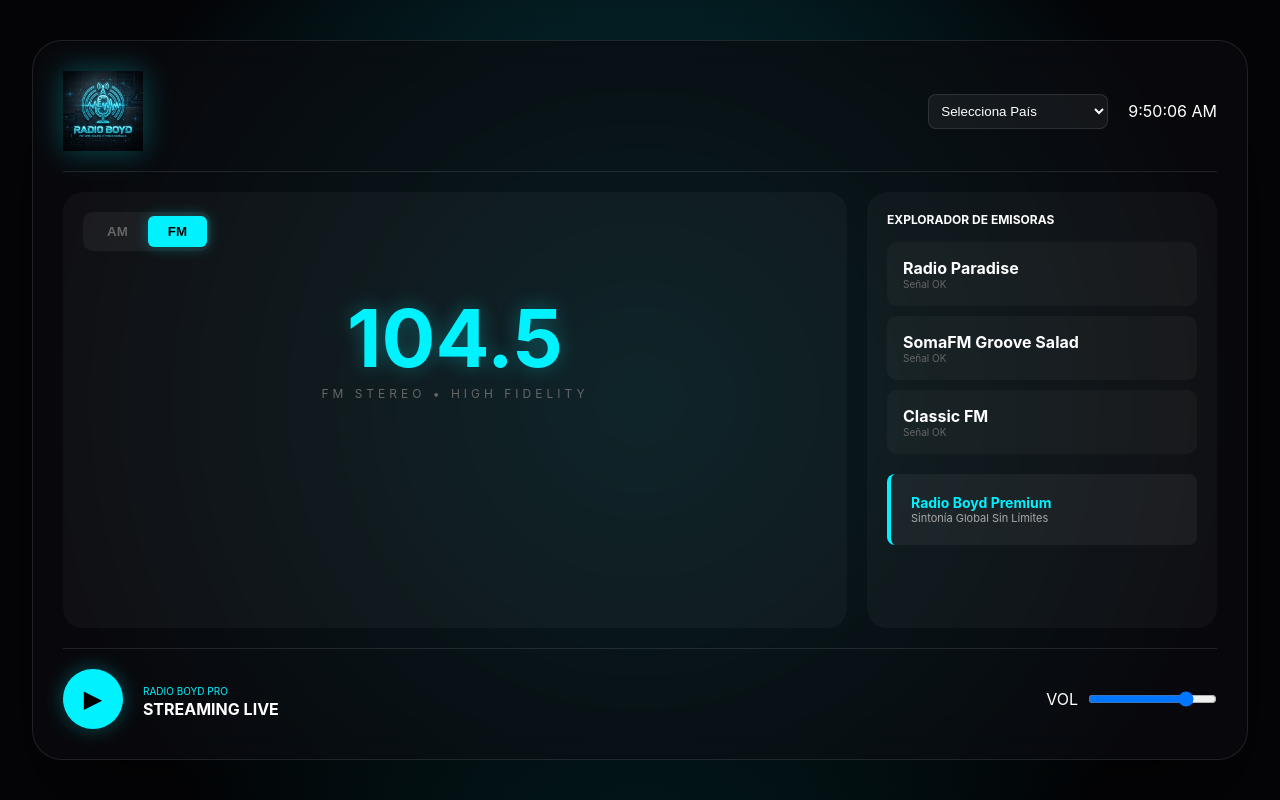
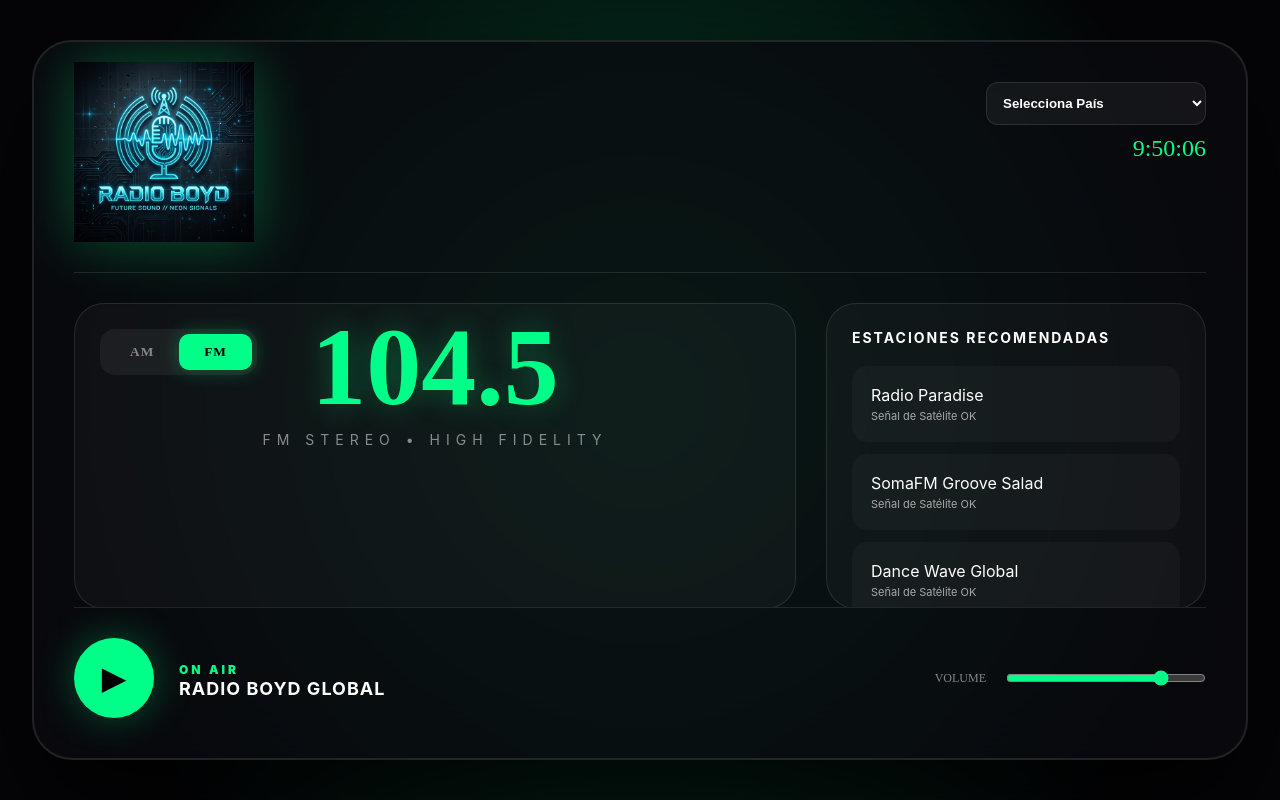
Before and after one commit to japonboyd-stack/radio-boyd, a plain HTML site: page index.html in a window 1280 px wide. Drawn offline with Linux system fonts and the light colour scheme.

Commit message:
NEON VERSION: Giant Logo, No service worker, and Neutral Compliance

```diff
--- a/index.html
+++ b/index.html
@@ -3,16 +3,15 @@
 <head>
     <meta charset="UTF-8">
     <meta name="viewport" content="width=device-width, initial-scale=1.0">
-    <title>Radio Boyd | FINAL VERSION</title>
+    <title>Radio Boyd | NEON VERSION</title>
     <style>
         :root {
             --bg-dark: #050508;
             --surface: rgba(255, 255, 255, 0.03);
             --surface-border: rgba(255, 255, 255, 0.1);
             --text-primary: #ffffff;
-            --text-secondary: rgba(255, 255, 255, 0.6);
-            --fm-color: #00f2ff;
-            --fm-glow: rgba(0, 242, 255, 0.3);
+            --fm-color: #00ff88; /* CAMBIADO A VERDE NEÓN PARA IDENTIFICAR VERSIÓN */
+            --fm-glow: rgba(0, 255, 136, 0.3);
             --am-color: #ff9d00;
             --am-glow: rgba(255, 157, 0, 0.3);
             --active-color: var(--fm-color);
@@ -20,41 +19,56 @@
         }
         * { margin: 0; padding: 0; box-sizing: border-box; }
         body { background: var(--bg-dark); color: var(--text-primary); font-family: 'Inter', sans-serif; height: 100vh; overflow: hidden; display: flex; justify-content: center; align-items: center; }
-        .glow-bg { position: fixed; top: -50%; left: -50%; width: 200%; height: 200%; background: radial-gradient(circle at center, var(--active-glow) 0%, transparent 40%); z-index: -1; transition: background 0.8s ease; }
-        .app-container { width: 95vw; height: 90vh; max-height: 800px; background: rgba(10, 10, 15, 0.7); backdrop-filter: blur(20px); border: 1px solid var(--surface-border); border-radius: 30px; display: grid; grid-template-rows: auto 1fr auto; padding: 30px; box-shadow: 0 50px 100px rgba(0,0,0,0.5); overflow: hidden; }
-        header { display: flex; justify-content: space-between; align-items: center; padding-bottom: 20px; border-bottom: 1px solid var(--surface-border); }
-        .main-logo { height: 80px; filter: drop-shadow(0 0 15px var(--active-glow)); transition: all 0.5s; }
-        .header-meta { display: flex; align-items: center; gap: 20px; }
-        #select-country { background: rgba(255,255,255,0.05); border: 1px solid var(--surface-border); color: #fff; padding: 8px; border-radius: 8px; width: 180px; }
-        main { display: grid; grid-template-columns: 1fr 350px; gap: 20px; padding: 20px 0; overflow: hidden; }
-        .broadcast-panel { background: var(--surface); border-radius: 20px; display: flex; flex-direction: column; justify-content: center; align-items: center; position: relative; }
-        .station-toggle { position: absolute; top: 20px; left: 20px; display: flex; background: rgba(255,255,255,0.05); border-radius: 10px; padding: 4px; }
-        .toggle-btn { background: transparent; border: none; color: #666; padding: 8px 20px; cursor: pointer; border-radius: 6px; font-weight: bold; }
-        .toggle-btn.active { background: var(--active-color); color: #000; box-shadow: 0 0 15px var(--active-glow); }
-        .station-info h1 { font-size: 80px; color: var(--active-color); text-shadow: 0 0 20px var(--active-glow); text-align: center; }
-        .station-info span { display: block; text-align: center; font-size: 12px; color: #666; letter-spacing: 4px; }
-        .ads-panel { background: var(--surface); border-radius: 20px; padding: 20px; overflow-y: auto; }
-        .station-item { padding: 15px; background: rgba(255,255,255,0.03); border-radius: 10px; margin-bottom: 10px; cursor: pointer; border: 1px solid transparent; transition: 0.3s; }
-        .station-item:hover { border-color: var(--active-color); background: rgba(255,255,255,0.06); }
-        .station-name { font-weight: bold; }
-        .bars { display: flex; gap: 4px; align-items: flex-end; height: 100px; margin-top: 30px; }
-        .bar { width: 6px; background: var(--active-color); border-radius: 3px; box-shadow: 0 0 10px var(--active-glow); }
-        footer { padding-top: 20px; border-top: 1px solid var(--surface-border); display: flex; justify-content: space-between; align-items: center; }
-        .control-btn { width: 60px; height: 60px; border-radius: 50%; background: var(--active-color); border: none; font-size: 24px; cursor: pointer; box-shadow: 0 0 20px var(--active-glow); }
-        .am-filter { filter: sepia(0.5) contrast(1.2); }
-        .crackling-noise { position: fixed; top: 0; left: 0; width: 100%; height: 100%; pointer-events: none; opacity: 0; background: url('https://media.giphy.com/media/oEI9uWUiclsRTlA8Is/giphy.gif'); mix-blend-mode: overlay; }
-        body.theme-am .crackling-noise { opacity: 0.05; }
+        .glow-bg { position: fixed; top: -50%; left: -50%; width: 200%; height: 200%; background: radial-gradient(circle at center, var(--active-glow) 0%, transparent 40%); z-index: -1; }
+        .app-container { width: 95vw; height: 90vh; max-height: 850px; background: rgba(10, 10, 15, 0.8); backdrop-filter: blur(30px); border: 2px solid var(--surface-border); border-radius: 40px; display: grid; grid-template-rows: auto 1fr auto; padding: 40px; box-shadow: 0 50px 100px rgba(0,0,0,0.8); overflow: hidden; }
+        header { display: flex; justify-content: space-between; align-items: flex-start; padding-bottom: 30px; border-bottom: 1px solid var(--surface-border); }
+
+        /* LOGO GIGANTE Y PREMIUM */
+        .main-logo {
+            height: 180px;
+            width: auto;
+            filter: drop-shadow(0 0 30px var(--active-glow));
+            transition: all 0.5s ease;
+            margin-top: -20px;
+        }
+
+        .header-meta { display: flex; flex-direction: column; align-items: flex-end; gap: 10px; }
+        #select-country { background: rgba(255,255,255,0.05); border: 1px solid var(--surface-border); color: #fff; padding: 12px; border-radius: 12px; width: 220px; font-weight: bold; }
+
+        main { display: grid; grid-template-columns: 1fr 380px; gap: 30px; padding: 30px 0; overflow: hidden; }
+        .broadcast-panel { background: var(--surface); border-radius: 30px; display: flex; flex-direction: column; justify-content: center; align-items: center; position: relative; border: 1px solid var(--surface-border); }
+        .station-toggle { position: absolute; top: 25px; left: 25px; display: flex; background: rgba(255,255,255,0.05); border-radius: 15px; padding: 5px; }
+        .toggle-btn { background: transparent; border: none; color: #888; padding: 10px 25px; cursor: pointer; border-radius: 10px; font-weight: 900; letter-spacing: 1px; font-family: 'Orbitron'; }
+        .toggle-btn.active { background: var(--active-color); color: #000; box-shadow: 0 0 20px var(--active-glow); }
+
+        .station-info h1 { font-size: 110px; font-family: 'Orbitron'; color: var(--active-color); text-shadow: 0 0 30px var(--active-glow); text-align: center; }
+        .station-info span { display: block; text-align: center; font-size: 14px; color: var(--text-primary); opacity: 0.5; letter-spacing: 6px; text-transform: uppercase; }
+
+        .ads-panel { background: var(--surface); border-radius: 30px; padding: 25px; overflow-y: auto; border: 1px solid var(--surface-border); }
+        .station-item { padding: 18px; background: rgba(255,255,255,0.03); border-radius: 15px; margin-bottom: 12px; cursor: pointer; border: 1px solid transparent; transition: 0.3s; }
+        .station-item:hover { border-color: var(--active-color); background: rgba(255,255,255,0.08); transform: translateX(5px); }
+
+        .bars { display: flex; gap: 6px; align-items: flex-end; height: 120px; margin-top: 40px; }
+        .bar { width: 8px; background: var(--active-color); border-radius: 4px; box-shadow: 0 0 15px var(--active-glow); transition: height 0.1s ease; }
+
+        footer { padding-top: 30px; border-top: 1px solid var(--surface-border); display: flex; justify-content: space-between; align-items: center; }
+        .control-btn { width: 80px; height: 80px; border-radius: 50%; background: var(--active-color); border: none; font-size: 32px; cursor: pointer; box-shadow: 0 0 40px var(--active-glow); display: flex; align-items: center; justify-content: center; transition: 0.2s; }
+        .control-btn:hover { transform: scale(1.1); }
+
+        .crackling-noise { position: fixed; top: 0; left: 0; width: 100%; height: 100%; pointer-events: none; opacity: 0; background: url('https://media.giphy.com/media/oEI9uWUiclsRTlA8Is/giphy.gif'); mix-blend-mode: overlay; z-index: 100; }
+        body.theme-am .crackling-noise { opacity: 0.08; }
+        .am-filter { filter: sepia(0.4) contrast(1.1) brightness(0.9); transition: 0.5s; }
     </style>
 </head>
 <body class="theme-fm">
     <div class="glow-bg"></div>
     <div class="crackling-noise"></div>
-    <div class="app-container">
+    <div class="app-container" id="main-ui">
         <header>
             <img src="assets/logo.png" class="main-logo" alt="Logo">
             <div class="header-meta">
-                <select id="select-country"><option value="">Selecciona País</option></select>
-                <div id="current-time">00:00:00</div>
+                <select id="select-country"><option value="">Sintonizando Países...</option></select>
+                <div id="current-time" style="font-family: 'Orbitron'; font-size: 24px; color: var(--active-color);">00:00:00</div>
             </div>
         </header>
         <main>
@@ -70,29 +84,39 @@
                 <div class="bars" id="visualizer"></div>
             </section>
             <section class="ads-panel">
-                <h2 style="font-size: 12px; margin-bottom: 15px;">EXPLORADOR DE EMISORAS</h2>
+                <h2 style="font-size: 14px; margin-bottom: 20px; letter-spacing: 2px;">ESTACIONES RECOMENDADAS</h2>
                 <div id="stations-list"></div>
-                <div id="ads-container" style="margin-top: 20px;">
-                    <div style="padding: 20px; background: rgba(255,255,255,0.05); border-left: 4px solid var(--active-color); border-radius: 8px;">
-                        <h3 style="font-size: 14px; color: var(--active-color);">Radio Boyd Premium</h3>
-                        <p style="font-size: 11px; color: #aaa;">Sintonía Global Sin Límites</p>
+                <div id="ads-container" style="margin-top: 30px;">
+                    <div style="padding: 25px; background: rgba(255,255,255,0.05); border-left: 5px solid var(--active-color); border-radius: 15px;">
+                        <h3 style="font-size: 16px; color: var(--active-color);">Radio Boyd Pro</h3>
+                        <p style="font-size: 12px; color: #aaa; margin-top: 5px;">Versión Global 3.0 • Premium Streaming</p>
                     </div>
                 </div>
             </section>
         </main>
         <footer>
+            <div style="display: flex; align-items: center; gap: 25px;">
+                <button id="play-btn" class="control-btn">▶</button>
+                <div>
+                    <span style="font-size: 12px; color: var(--active-color); letter-spacing: 3px; font-weight: 900;">ON AIR</span><br>
+                    <b style="font-size: 18px; letter-spacing: 1px;">RADIO BOYD GLOBAL</b>
+                </div>
+            </div>
             <div style="display: flex; align-items: center; gap: 20px;">
-                <button id="play-btn" class="control-btn">▶</button>
-                <div><span style="font-size: 10px; color: var(--active-color);">RADIO BOYD PRO</span><br><b>STREAMING LIVE</b></div>
-            </div>
-            <div style="display: flex; align-items: center; gap: 10px;">
-                <span>VOL</span>
-                <input type="range" id="volume-slider" min="0" max="100" value="80">
+                <span style="font-family: 'Orbitron'; font-size: 12px; opacity: 0.5;">VOLUME</span>
+                <input type="range" id="volume-slider" min="0" max="100" value="80" style="width: 200px; accent-color: var(--active-color);">
             </div>
         </footer>
     </div>
 
     <script>
+        // ELIMINACIÓN DE CACHÉ FORZADA
+        if ('serviceWorker' in navigator) {
+            navigator.serviceWorker.getRegistrations().then(function(registrations) {
+                for(let registration of registrations) { registration.unregister(); }
+            });
+        }
+
         document.addEventListener('DOMContentLoaded', () => {
             const playBtn = document.getElementById('play-btn');
             const freqDisplay = document.getElementById('freq-display');
@@ -112,7 +136,7 @@
             const FALLBACK_STATIONS = [
                 { name: "Radio Paradise", url: "https://stream.radioparadise.com/mp3_128" },
                 { name: "SomaFM Groove Salad", url: "https://ice1.somafm.com/groovesalad-128-mp3" },
-                { name: "Classic FM", url: "https://media-ice.musicradio.com/ClassicFMMP3" }
+                { name: "Dance Wave Global", url: "https://dancewave.online/dance.mp3" }
             ];
 
             function renderDefault() {
@@ -120,7 +144,7 @@
                 FALLBACK_STATIONS.forEach(s => {
                     const item = document.createElement('div');
                     item.className = 'station-item';
-                    item.innerHTML = `<div class="station-name">${s.name}</div><div style="font-size:10px; color:#666;">Señal OK</div>`;
+                    item.innerHTML = `<div class="station-name">${s.name}</div><div style="font-size:11px; color:#aaa; margin-top:4px;">Señal de Satélite OK</div>`;
                     item.addEventListener('click', () => {
                         stationAudio.src = s.url;
                         stationLabel.textContent = s.name;
@@ -138,7 +162,7 @@
                         isPlaying = true;
                         playBtn.textContent = '⏸';
                         animateBars();
-                    }).catch(() => { alert("Haz clic en cualquier parte y luego en Play."); });
+                    }).catch(() => { alert("Haz clic en la pantalla y luego en el botón de PLAY."); });
                 } else {
                     stationAudio.pause();
                     isPlaying = false;
@@ -154,10 +178,11 @@
                 btnAM.classList.add('active');
                 btnFM.classList.remove('active');
                 document.body.classList.add('theme-am');
-                document.documentElement.style.setProperty('--active-color', 'var(--am-color)');
-                document.documentElement.style.setProperty('--active-glow', 'var(--am-glow)');
+                document.getElementById('main-ui').classList.add('am-filter');
+                document.documentElement.style.setProperty('--active-color', '#ff9d00');
+                document.documentElement.style.setProperty('--active-glow', 'rgba(255, 157, 0, 0.4)');
                 freqDisplay.textContent = "840";
-                stationLabel.textContent = "AM ANALOG SIGNAL";
+                stationLabel.textContent = "AM ANALOG SIGNAL • 10KW";
             });
 
             btnFM.addEventListener('click', () => {
@@ -165,30 +190,34 @@
                 btnFM.classList.add('active');
                 btnAM.classList.remove('active');
                 document.body.classList.remove('theme-am');
-                document.documentElement.style.setProperty('--active-color', 'var(--fm-color)');
-                document.documentElement.style.setProperty('--active-glow', 'var(--fm-glow)');
+                document.getElementById('main-ui').classList.remove('am-filter');
+                document.documentElement.style.setProperty('--active-color', '#00ff88');
+                document.documentElement.style.setProperty('--active-glow', 'rgba(0, 255, 136, 0.4)');
                 freqDisplay.textContent = "104.5";
-                stationLabel.textContent = "FM STEREO HD";
+                stationLabel.textContent = "FM STEREO • HIGH DEFINITION";
             });
 
             function animateBars() {
                 if (!isPlaying) return;
                 if (visualizer.innerHTML === '') {
-                    for (let i = 0; i < 20; i++) {
+                    for (let i = 0; i < 24; i++) {
                         const bar = document.createElement('div');
                         bar.className = 'bar';
                         bar.style.height = '10%';
                         visualizer.appendChild(bar);
                     }
                 }
-                visualizer.querySelectorAll('.bar').forEach(b => { b.style.height = (Math.random() * 80 + 10) + '%'; });
+                visualizer.querySelectorAll('.bar').forEach(b => {
+                    b.style.height = (Math.random() * 85 + 15) + '%';
+                });
                 setTimeout(() => requestAnimationFrame(animateBars), 100);
             }
 
-            // Countries
+            // Real Countries
             const countries = [
-                {n: "España", c: "ES"}, {n: "México", c: "MX"}, {n: "Argentina", c: "AR"}, {n: "USA", c: "US"}
+                {n: "España", c: "ES"}, {n: "México", c: "MX"}, {n: "Argentina", c: "AR"}, {n: "USA", c: "US"}, {n: "Colombia", c: "CO"}
             ];
+            countrySelect.innerHTML = '<option value="">Selecciona País</option>';
             countries.forEach(c => {
                 const opt = document.createElement('option');
                 opt.value = c.c;
@@ -198,18 +227,19 @@
 
             countrySelect.addEventListener('change', (e) => {
                 if (!e.target.value) return;
-                stationsContainer.innerHTML = '<p>Sintonizando...</p>';
-                fetch(`https://all.api.radio-browser.info/json/stations/bycountryexact/${e.target.value}?limit=20&hidebroken=true`)
+                stationsContainer.innerHTML = '<p style="padding:20px; opacity:0.5;">Sintonizando señal...</p>';
+                fetch(`https://all.api.radio-browser.info/json/stations/bycountryexact/${e.target.value}?limit=30&hidebroken=true&order=clickcount&reverse=true`)
                 .then(r => r.json())
                 .then(data => {
                     stationsContainer.innerHTML = '';
                     data.forEach(s => {
                         const item = document.createElement('div');
                         item.className = 'station-item';
-                        item.innerHTML = `<div class="station-name">${s.name}</div>`;
+                        item.innerHTML = `<div class="station-name">${s.name}</div><div style="font-size:10px; opacity:0.5; margin-top:5px;">Click para Sintonizar</div>`;
                         item.addEventListener('click', () => {
                             stationAudio.src = s.url_resolved;
                             stationLabel.textContent = s.name;
+                            freqDisplay.textContent = "WEB";
                             isPlaying = false;
                             togglePlay();
                         });
@@ -219,7 +249,7 @@
             });
 
             renderDefault();
-            setInterval(() => { document.getElementById('current-time').textContent = new Date().toLocaleTimeString(); }, 1000);
+            setInterval(() => { document.getElementById('current-time').textContent = new Date().toLocaleTimeString('es-ES', {hour12:false}); }, 1000);
         });
     </script>
 </body>
```
Also changed, not shown: service-worker.js (deleted, +0 -20 lines).
